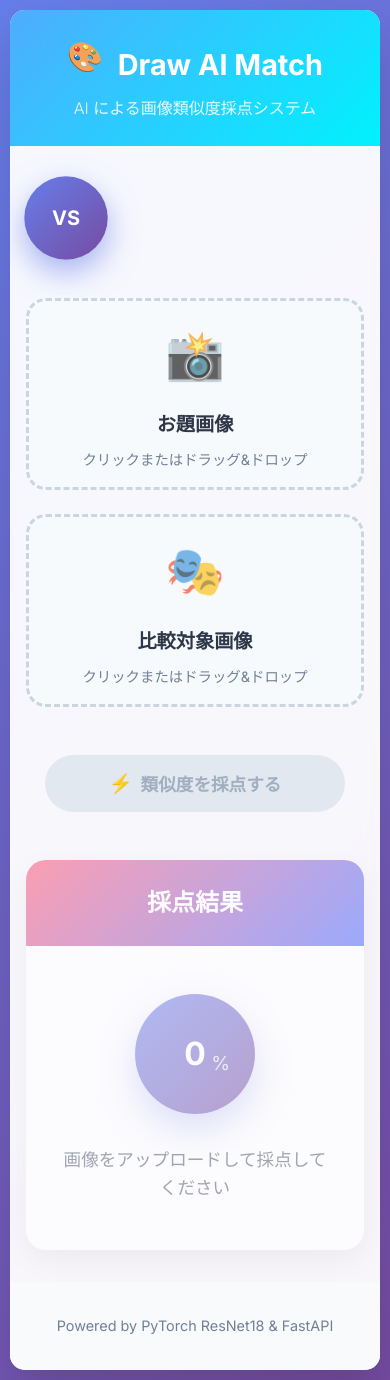
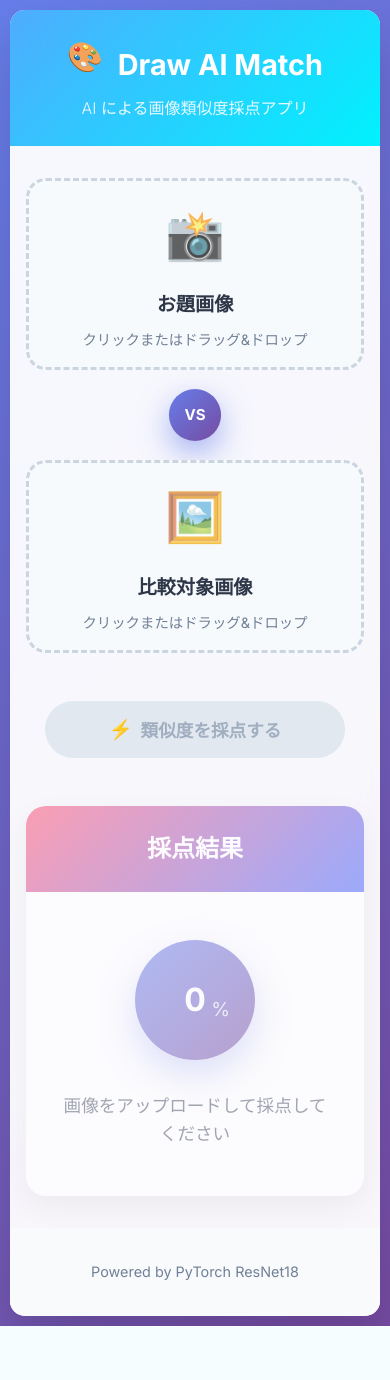
Before and after one commit to bata515/draw-ai-match, a FastAPI app: page / in a window 390 px wide. After the commit the page ends 1326 px from the top, so only its background shows below. Run offline with FastAPI, Linux system fonts and the light colour scheme.

Commit message:
文言やデザインの微修正

```diff
--- a/api/main.py
+++ b/api/main.py
@@ -4,7 +4,7 @@ from fastapi.responses import FileResponse
 
 from api.compare_images import router as test_router
 
-app = FastAPI(title="Draw AI Match", description="画像類似度採点システム")
+app = FastAPI(title="Draw AI Match", description="画像類似度採点アプリ")
 
 # Static files
 app.mount("/static", StaticFiles(directory="static"), name="static")
--- a/static/css/style.css
+++ b/static/css/style.css
@@ -383,16 +383,23 @@ body {
     .upload-grid {
         grid-template-columns: 1fr;
         gap: 1.5rem;
+        place-items: center;
     }
 
     .vs-divider {
-        order: -1;
-        margin-bottom: 1rem;
+        width: 60px;
+        height: 60px;
+        font-size: 1rem;
+        margin: 0.5rem 0;
+        align-self: center;
+        justify-self: center;
     }
 
     .upload-box {
         min-height: 200px;
         padding: 1.5rem;
+        width: 100%;
+        max-width: 400px;
     }
 
     .title {
@@ -426,9 +433,21 @@ body {
         padding: 2rem 1rem;
     }
 
+    .upload-grid {
+        gap: 1rem;
+    }
+
+    .vs-divider {
+        width: 50px;
+        height: 50px;
+        font-size: 0.9rem;
+        margin: 0.25rem 0;
+    }
+
     .upload-box {
         min-height: 180px;
         padding: 1rem;
+        max-width: none;
     }
 
     .title {
--- a/static/index.html
+++ b/static/index.html
@@ -3,7 +3,7 @@
 <head>
     <meta charset="UTF-8">
     <meta name="viewport" content="width=device-width, initial-scale=1.0">
-    <title>Draw AI Match - 画像類似度採点システム</title>
+    <title>Draw AI Match - 画像類似度採点アプリ</title>
     <link rel="stylesheet" href="/static/css/style.css">
     <link rel="preconnect" href="https://fonts.googleapis.com">
     <link rel="preconnect" href="https://fonts.gstatic.com" crossorigin>
@@ -16,7 +16,7 @@
                 <span class="title-emoji">🎨</span>
                 Draw AI Match
             </h1>
-            <p class="subtitle">AI による画像類似度採点システム</p>
+            <p class="subtitle">AI による画像類似度採点アプリ</p>
         </header>
 
         <main class="main">
@@ -44,7 +44,7 @@
                         <input type="file" id="image2" accept="image/*,.heic" class="file-input">
                         <label for="image2" class="upload-label">
                             <div class="upload-content">
-                                <div class="upload-icon">🎭</div>
+                                <div class="upload-icon">🖼️</div>
                                 <div class="upload-text">
                                     <div class="upload-title">比較対象画像</div>
                                     <div class="upload-description">クリックまたはドラッグ&ドロップ</div>
@@ -87,7 +87,7 @@
         </main>
 
         <footer class="footer">
-            <p>Powered by PyTorch ResNet18 & FastAPI</p>
+            <p>Powered by PyTorch ResNet18</p>
         </footer>
     </div>
 
--- a/static/js/app.js
+++ b/static/js/app.js
@@ -207,16 +207,16 @@ function displayResult(score) {
     let color;
 
     if (percentage >= 90) {
-        description = '🎉 素晴らしい！ほぼ同じ画像です';
+        description = '🎉 素晴らしい！ほぼ同じです！';
         color = '#48bb78';
     } else if (percentage >= 70) {
-        description = '😊 とても似ています！良い結果です';
+        description = '😊 とても似ています！良い結果です！';
         color = '#38a169';
     } else if (percentage >= 50) {
-        description = '🤔 ある程度似ています';
+        description = '🤔 ある程度似ています。もうちょっと..！';
         color = '#ed8936';
     } else if (percentage >= 30) {
-        description = '😐 少し似ている部分があります';
+        description = '😐 少し似ている部分があるかも..?';
         color = '#e53e3e';
     } else {
         description = '😅 あまり似ていないようです';
```
